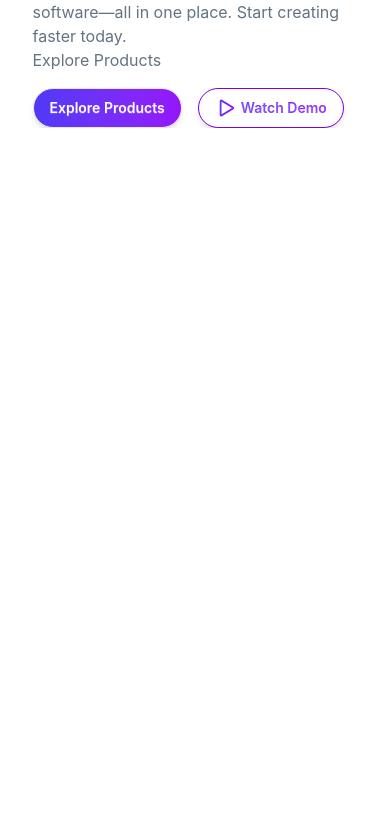
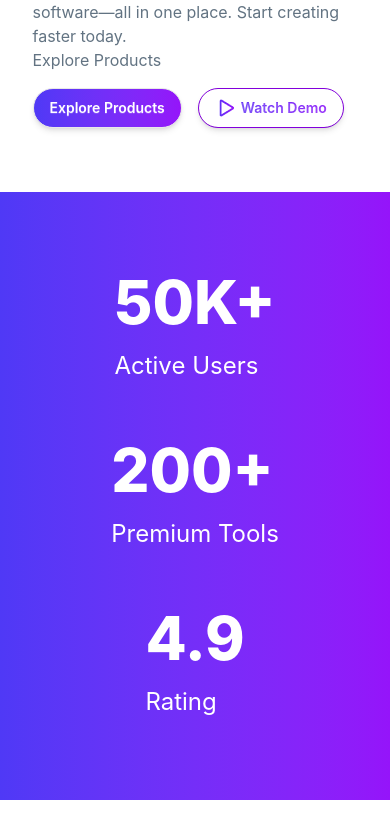
Before and after one commit to abutalha08/digi-tools-platform-A06, a React (Vite) app: page / in a window 390 px wide. Shown: the part 860-1698 px from the top of the page. Before the commit the page ends 988 px from the top, so only its background shows below. Built offline with nearby package versions, Linux system fonts and the light colour scheme.

Commit message:
StatsSection completed as per figma and make this responsive

```diff
--- a/src/App.jsx
+++ b/src/App.jsx
@@ -2,6 +2,7 @@
 import './App.css'
 import Banner from './components/Banner/Banner'
 import NavBar from './components/NavBar/NavBar'
+import StatsSection from './StatsSection/StatsSection'
 
 function App() {
 
@@ -17,6 +18,8 @@ function App() {
 
     <main>
       <Banner></Banner>
+
+      <StatsSection></StatsSection>
     </main>
 
 
--- /dev/null
+++ b/src/StatsSection/StatsSection.jsx
@@ -0,0 +1,24 @@
+import React from 'react';
+
+const StatsSection = () => {
+    return (
+        <div className='grid grid-cols-1 md:grid-cols-3 gap-14 my-16 place-items-center py-20 bg-linear-to-r from-[#4F39F6] to-[#9514FA] text-white'>
+
+            <div>
+                <h3 className='font-extrabold text-6xl text-white mb-4'>50K+</h3>
+                <p className='font-normal text-[24px] text-[#FFFFFF]'>Active Users</p>
+            </div>
+            <div>
+                <h3 className='font-extrabold text-6xl text-white mb-4'>200+</h3>
+                <p className='font-normal text-[24px] text-[#FFFFFF]'>Premium Tools</p>
+            </div>
+            <div>
+                <h3 className='font-extrabold text-6xl text-white mb-4'>4.9</h3>
+                <p className='font-normal text-[24px] text-[#FFFFFF]'>Rating</p>
+            </div>
+
+        </div>
+    );
+};
+
+export default StatsSection;
```
